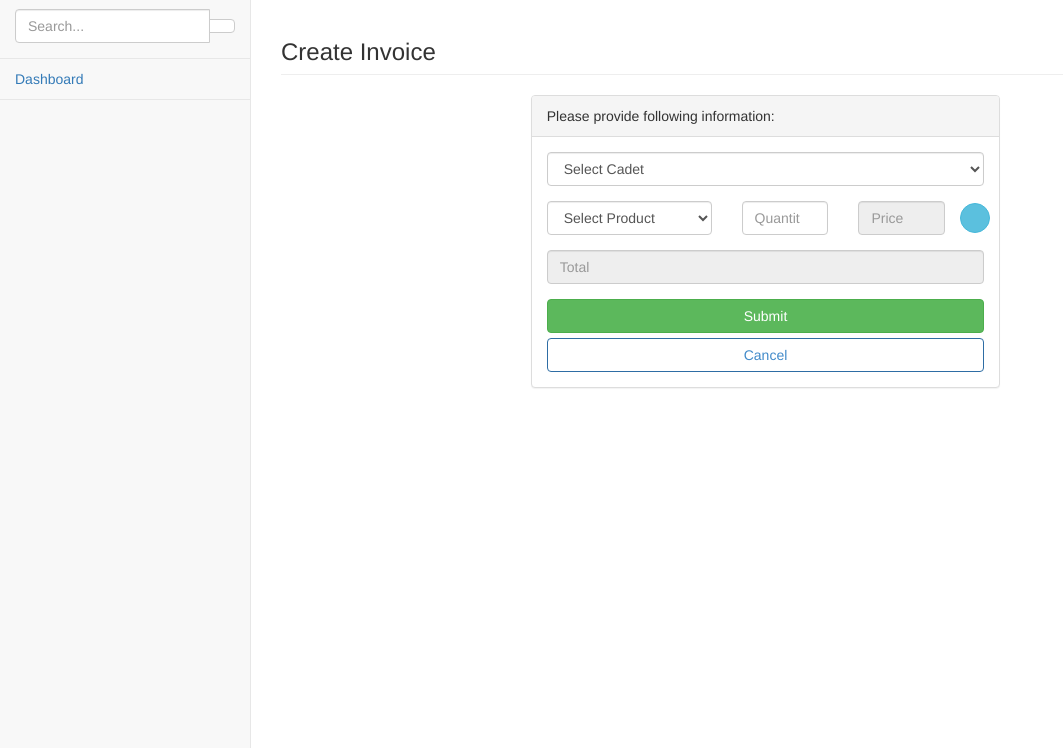
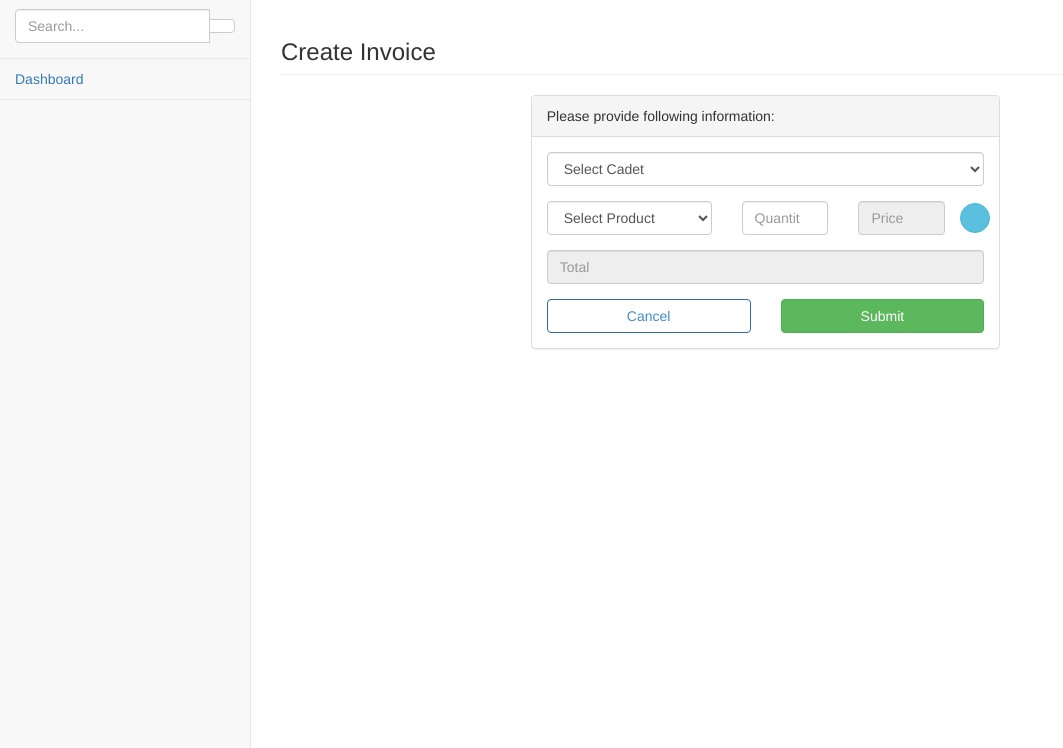
Before and after one commit to oskgeek/xmccamp, a Django app: template xmccamp/controller/templates/controller/pages/cart.html in a window 1280 px wide. Shown: the part 57-805 px from the top of the page, without its empty margins (0-1063 px from the left). Run offline with Django 3.2, Linux system fonts and the light colour scheme; the template is opened without the code that fills it, so the values that code supplies are empty; parts of the project's set-up code (start-up, migrations or seed data) failed here and were passed over; some libraries are stand-ins or nearby versions.

Commit message:
Cart Invoice Creation Product remove on quantity enter bug resolved!

```diff
--- a/xmccamp/controller/templates/controller/pages/cart.html
+++ b/xmccamp/controller/templates/controller/pages/cart.html
@@ -107,9 +107,14 @@
                                     <div class="form-group">
                                         <input class="form-control" placeholder="Total" name="total_cost" type="text" value="" disabled="disabled">
                                     </div>
-                                 <!-- Change this to a button or input when using this as a form -->
+                                    <div class="row">
+                                        <div class="col-md-6">
+                                            <a href="/home" class="btn btn-outline btn-primary btn-block">Cancel</a>
+                                        </div>
+                                        <div class="col-md-6">
                                             <input id="submit" class="btn btn-success btn-block ripple-effect" type="submit" name="" alt="submit" value="Submit"/>
-                                    <a href="/home" class="btn btn-outline btn-primary btn-block">Cancel</a>
+                                        </div>
+                                    </div>
                                 </fieldset>
                             </form>
                         </div>
@@ -248,11 +253,13 @@
                 totalCost = Number(Cost) + Number(totalCost);
             });
             /* Remove Selected Product from All Dropdown */
+                if ($(this).attr('name').indexOf("product-") > -1) {
                     $('[name^="product-"]').each(function(index, el) {
                         if (value) {
                             $(el).not($that).find('option[value="'+value+'"]').remove();
                         };
                     });
+                };
             /* Remove Selected Product from All Dropdown */
             $('[name="total_cost"]').val(parseFloat(totalCost).toFixed(2));
         });
```
Lines whose indentation alone changed are shown as unchanged.
